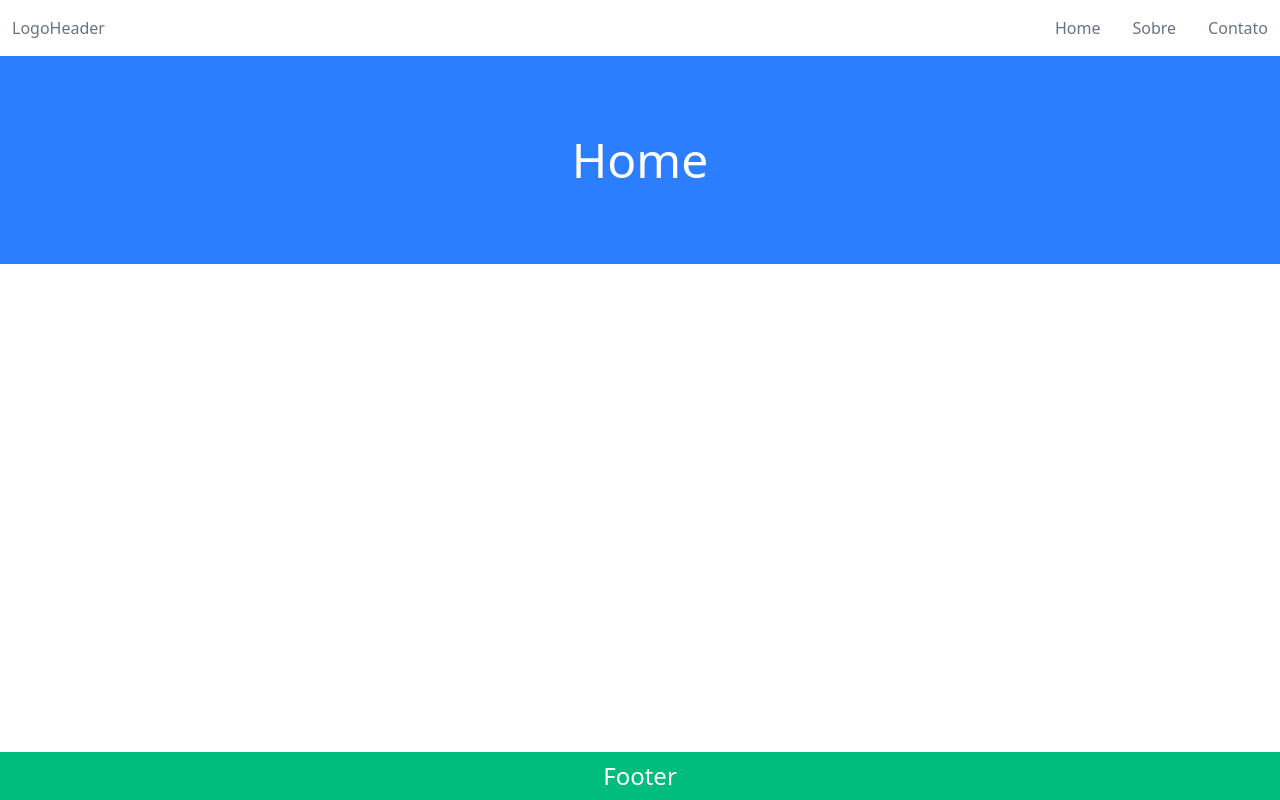
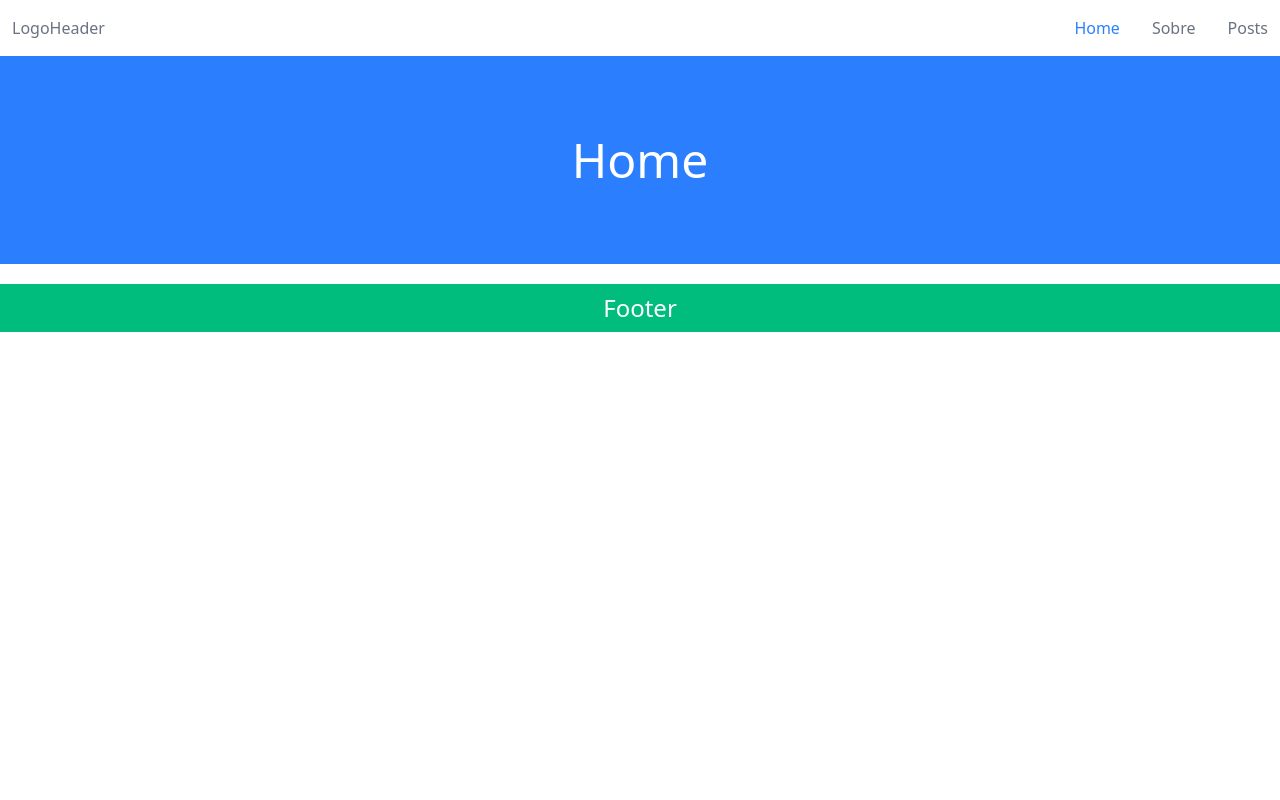
Before and after one commit to NatanBraslavsky/nextjs, a Next.js app in the folder projetos/projeto_semnome/projeto_sem_nome/: page / in a window 1280 px wide. Built offline with nearby package versions, Linux system fonts and the light colour scheme.

Commit message:
header encurtado

```diff
--- a/projetos/projeto_semnome/projeto_sem_nome/src/app/contatos/page.tsx
+++ /dev/null
@@ -1,7 +0,0 @@
-import Banner from "../ui/components/banner"
-
-export default function Page(){
-    return(
-        <Banner>Contatos</Banner>
-    )
-}
--- a/projetos/projeto_semnome/projeto_sem_nome/src/app/layout.tsx
+++ b/projetos/projeto_semnome/projeto_sem_nome/src/app/layout.tsx
@@ -9,7 +9,7 @@ export default function RootLayout({
 }>) {
   return (
     <html lang="en">
-      <body>
+      <body className="relative">
         <Header />
         {children}
         <Footer />
--- /dev/null
+++ b/projetos/projeto_semnome/projeto_sem_nome/src/app/posts/[id]/page.tsx
@@ -0,0 +1,3 @@
+export default function Post(){
+
+}
--- /dev/null
+++ b/projetos/projeto_semnome/projeto_sem_nome/src/app/posts/page.tsx
@@ -0,0 +1,31 @@
+import Banner from "../ui/components/banner"
+
+interface PostProps {
+    id: number;
+    title: string;
+    body: string;
+    userId: number;
+}
+
+interface ResponseProps {
+    posts: PostProps[]
+}
+
+export default async function Page(){
+    const response = await fetch('https://dummyjson.com/posts')
+    const data: ResponseProps = await response.json();
+    return(
+        <div>
+            <Banner>Posts</Banner>
+            <div className="flex flex-col gap-3 m-2.5">
+                {data.posts.map(post=>(
+                    <div key={post.id} className="bg-gray-200 space-y-2 p-3">
+                        <h1 className="text-2xl">{post.title}</h1>
+                        <p>{post.body}</p>
+                    </div>
+                )
+                )}
+            </div>
+        </div>
+    )
+}
--- a/projetos/projeto_semnome/projeto_sem_nome/src/app/ui/components/footer.tsx
+++ b/projetos/projeto_semnome/projeto_sem_nome/src/app/ui/components/footer.tsx
@@ -1,6 +1,6 @@
 export default function Footer(){
     return(
-        <footer className="absolute bottom-0 bg-emerald-500 w-full flex items-center justify-center py-2">
+        <footer className="mt-5 bg-emerald-500 w-full flex items-center justify-center py-2">
             <h1 className="text-white text-2xl">Footer</h1>
         </footer>
     )
--- a/projetos/projeto_semnome/projeto_sem_nome/src/app/ui/components/header.tsx
+++ b/projetos/projeto_semnome/projeto_sem_nome/src/app/ui/components/header.tsx
@@ -6,9 +6,7 @@ export default function Header(){
             <nav className="py-4 flex justify-between">
                 <div className="text-gray-500 font-medium pl-3">LogoHeader</div>
                 <ul className="flex justify-end text-1xl font-normal gap-8 text-gray-500 pr-3">
-                    <NavLink href="/">Home</NavLink>
-                    <NavLink href="/sobre">Sobre</NavLink>
-                    <NavLink href="/contatos">Contato</NavLink>
+                    <NavLink/>
                 </ul>
             </nav>
         </header>
--- a/projetos/projeto_semnome/projeto_sem_nome/src/app/ui/components/nav-links.tsx
+++ b/projetos/projeto_semnome/projeto_sem_nome/src/app/ui/components/nav-links.tsx
@@ -1,13 +1,31 @@
-import { ReactNode } from "react";
+"use client"
+
 import Link from "next/link";
+import { usePathname } from "next/navigation";
 
-interface NavLinkProps {
-    href: string;
-    children: ReactNode;
+const links = [
+    {name: "Home", href: "/"},
+    {name: "Sobre", href: "/sobre"},
+    {name: "Posts", href: "/posts"},
+];
+
+export default function NavLink() {
+    const pathname = usePathname();
+    return (
+        <>
+            {links.map((link) => {
+                return (
+                    <li>
+                        <Link
+                            key={link.href}
+                            href={link.href}
+                            className={`transition-colors ${pathname === link.href ? "text-blue-500" : "hover:text-blue-600"}`}
+                        >
+                            {link.name}
+                        </Link>
+                    </li>
+                )
+            })}
+        </>
+    );
 }
-
-export default function NavLink({ href, children }: NavLinkProps){
-    return(
-        <Link href={href} className="hover:text-gray-800">{children}</Link>
-    )
-}
```
Also changed, not shown: projetos/projeto_semnome/projeto_sem_nome/src/app/ui/components/banner.tsx (line endings or trailing spaces).
